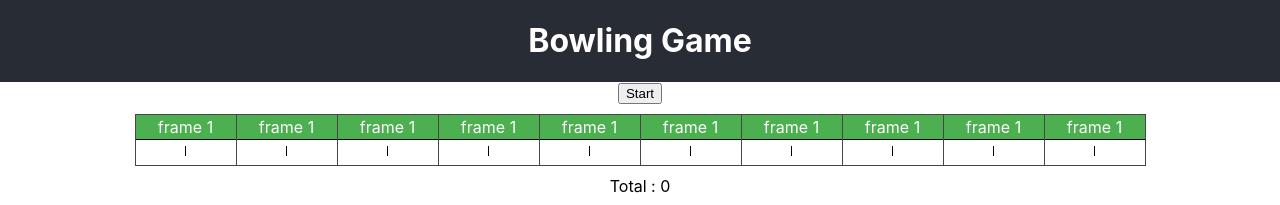
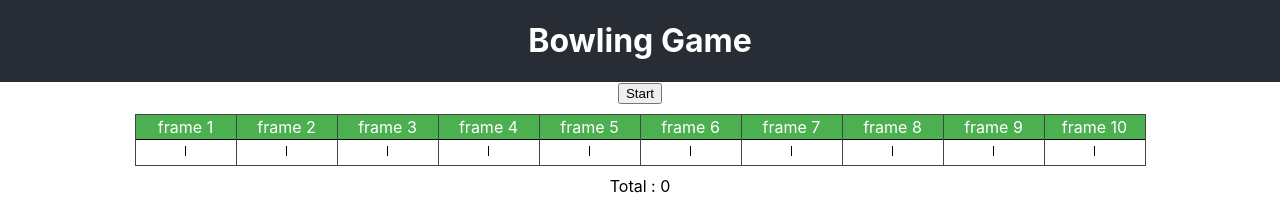
Before and after one commit to naveen5765/bowling-game-kata, a React (Create React App) app: page / in a window 1280 px wide. Shown: the top 205 px of the page. Built offline with nearby package versions, Linux system fonts and the light colour scheme; the HTML template or start-up script is replaced by a standard one.

Commit message:
fix: Display correct frame number in the scoreboard

```diff
--- a/src/components/Frame-component.jsx
+++ b/src/components/Frame-component.jsx
@@ -48,7 +48,7 @@ const FrameComponent = function(props){
 
     return (
         <div className="frame">
-            <p> frame 1</p>
+            <p> frame {props.index}</p>
             <div className="pins">
                 <span>{isStrike(props.roll1) ? 'X' : props.roll1}</span>
                 <span>{getRoll2Value(props)}</span>
```
